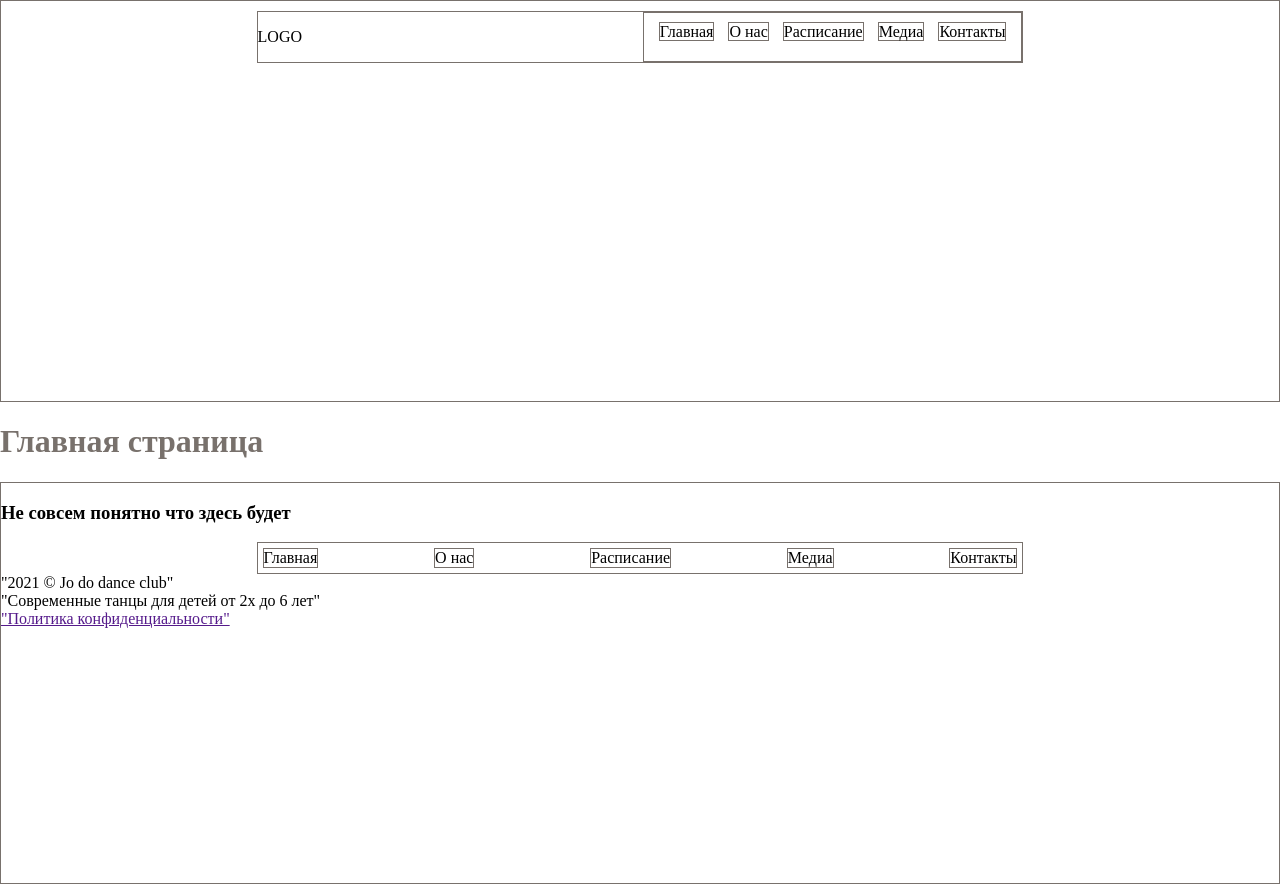
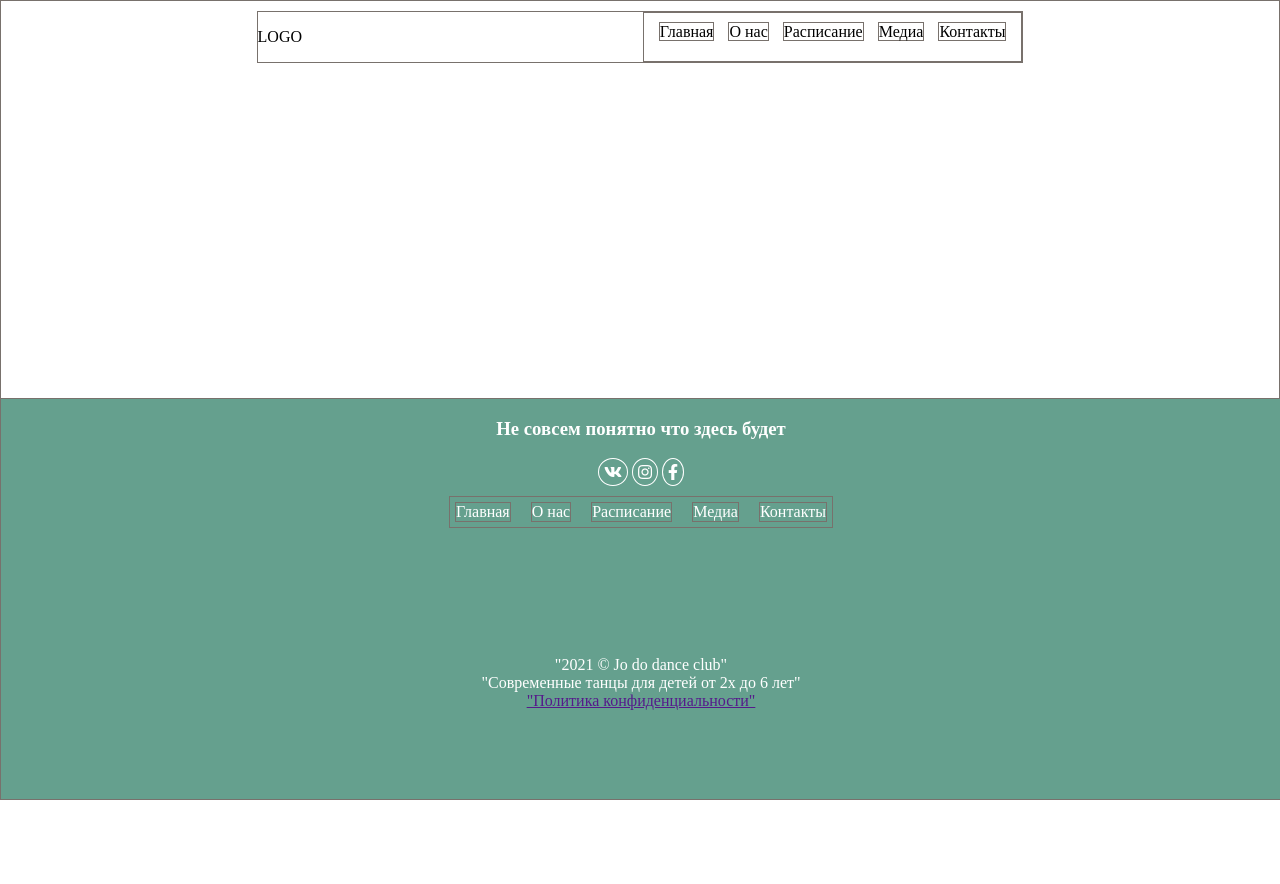
Before and after one commit to TyanPV/DanceSchool, a plain HTML site: page index.html in a window 1280 px wide. After the commit the page ends 800 px from the top, so only its background shows below. Drawn offline with Linux system fonts and the light colour scheme.

Commit message:
Добавил значки для соц ссылок, измеил фон футера, привязал футер к нижней части страницы

```diff
--- a/css/main.css
+++ b/css/main.css
@@ -33,7 +33,7 @@ h1{
     border:  1px solid #78716C ;
 }
 .footer-menu {
-    margin: 10px 20% 0;
+    margin: 10px 35% 0;
     border: 1px solid #78716C ;
     display: flex;
     justify-content: space-between;
@@ -42,3 +42,35 @@ h1{
     border: 1px solid #78716C ;
     margin: 5px 5px;
 }
+.footer-text-1{
+    margin: 10% 10% 0;
+    text-align: center;
+}
+.footer {
+    position: fixed;
+    left: 0;
+    bottom: 0;
+    width: 100%;
+    background-color: #65a08e;
+    color: white;
+    text-align: center;
+}
+
+.footer-menu :hover{
+
+}
+
+.footer .fab{
+    border: 1px solid white;
+    border-radius: 100%;
+    padding: 5px;
+    /*background: red;*/
+}
+.footer .fab:hover{
+    background: yellow;
+    color: #65a08e;
+    /*border-color: black;*/
+}
+.social{
+    margin-bottom: 10px;
+}
--- a/index.html
+++ b/index.html
@@ -5,6 +5,7 @@
     <title>Главная</title>
     <link rel="stylesheet" href="css/main.css">
     <script src="scripts/main.js"></script>
+    <link rel="stylesheet" href="https://pro.fontawesome.com/releases/v5.10.0/css/all.css" integrity="sha384-AYmEC3Yw5cVb3ZcuHtOA93w35dYTsvhLPVnYs9eStHfGJvOvKxVfELGroGkvsg+p" crossorigin="anonymous"/>
 </head>
 <body>
 <div class="header">
@@ -37,12 +38,19 @@
                     <h3>Не совсем понятно что здесь будет</h3>
                 </div>
         <!--Попробовать сделать значки с анимацией-->
-     <!--   <div class="link-footer">
+        <div class="link-footer">
+
+                <div class="social">
+                    <div class="fab fa-vk"></div>
+                    <div class="fab fa-instagram"></div>
+                    <div class="fab fa-facebook-f"></div>
+
+                </div>
+            </div>
             <div></div>
             <div></div>
             <div></div>
-            <div></div>
-        </div>-->
+        </div>
 
                 <div class="footer-menu-container">
                     <div class="footer-menu">
```
